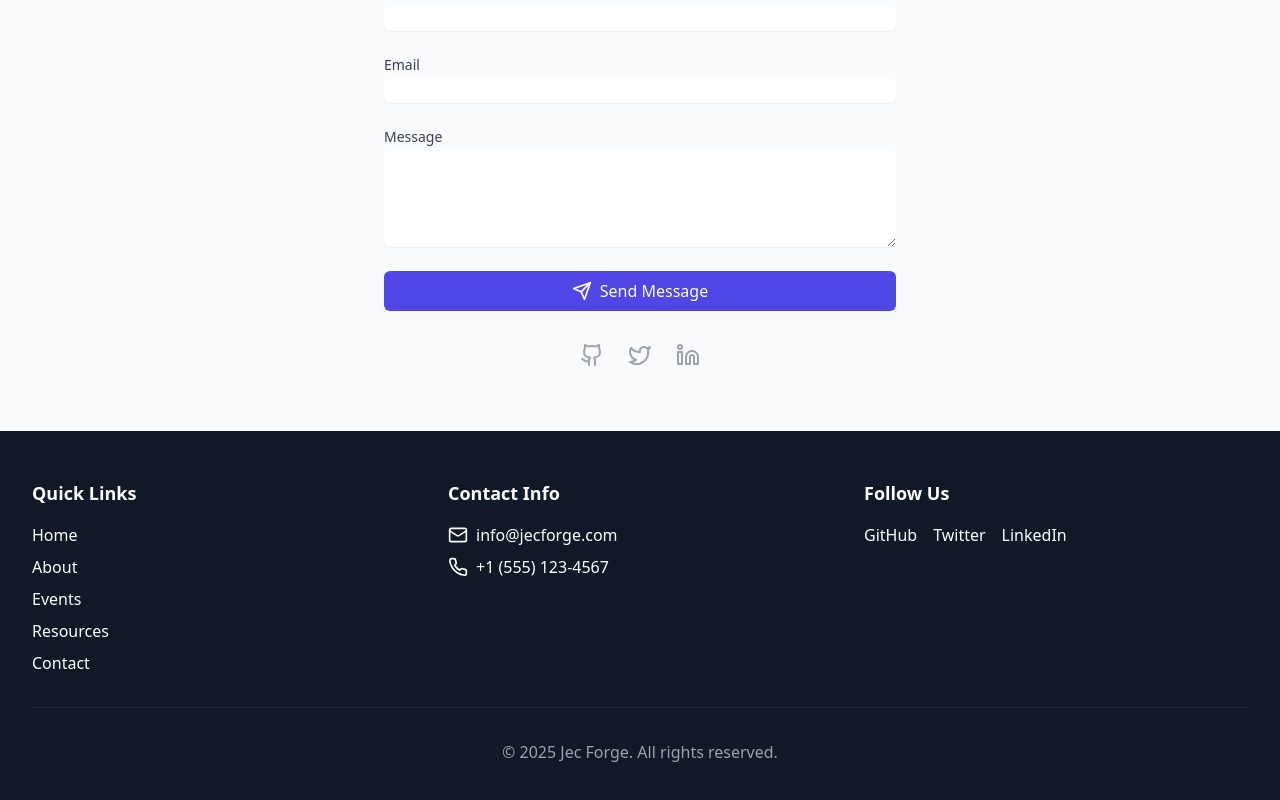
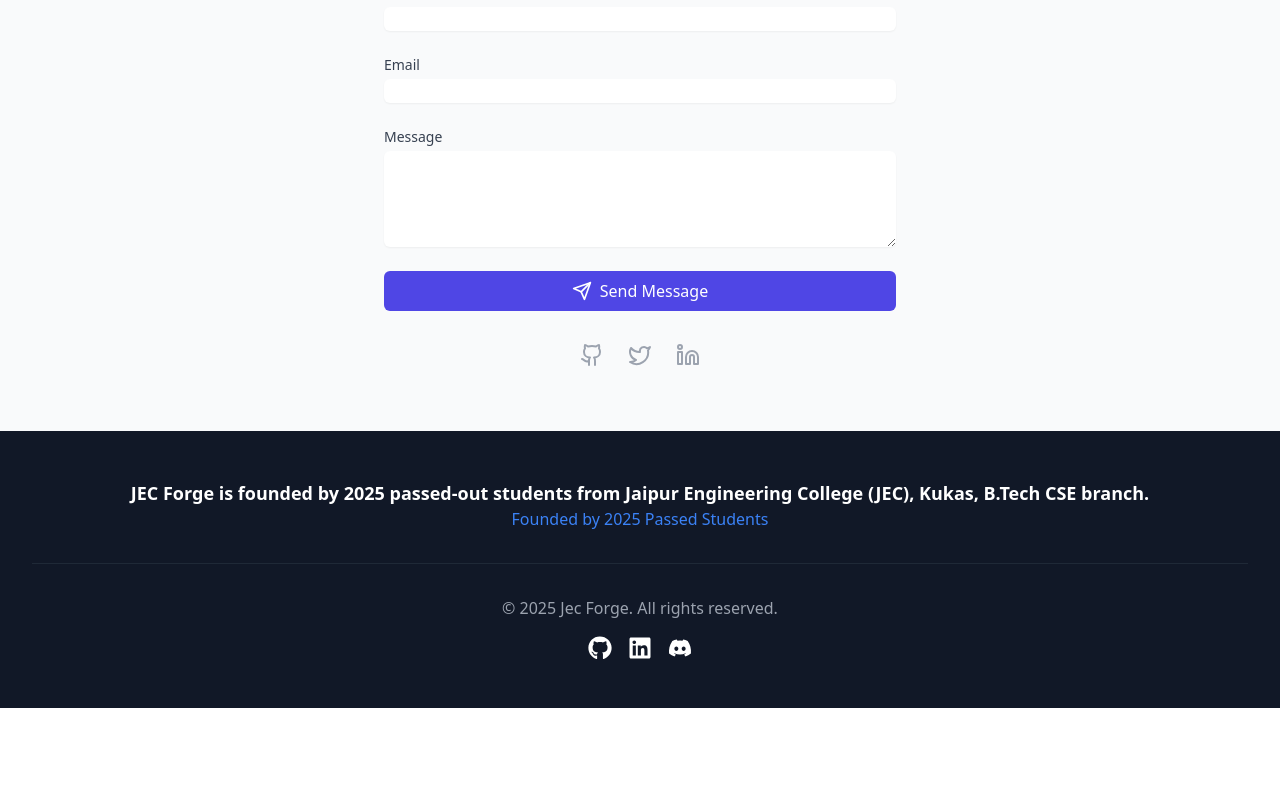
Before and after one commit to mdazfar2/Jec-Forge, a React (Vite) app: page / in a window 1280 px wide. Shown: the part 2571-3371 px from the top of the page. After the commit the page ends 3279 px from the top, so only its background shows below. Built offline with nearby package versions, Linux system fonts and the light colour scheme.

Commit message:
[Feat] Update attractive and conc Footer

```diff
--- a/src/components/Footer.tsx
+++ b/src/components/Footer.tsx
@@ -1,45 +1,32 @@
 import React from 'react';
 import { Mail, Phone } from 'lucide-react';
+import { FaGithub, FaLinkedin, FaDiscord } from 'react-icons/fa';
 
 export default function Footer() {
   return (
     <footer className="bg-gray-900 text-white">
       <div className="max-w-7xl mx-auto px-4 sm:px-6 lg:px-8 py-12">
-        <div className="grid grid-cols-1 md:grid-cols-3 gap-8">
-          <div>
-            <h3 className="text-lg font-semibold mb-4">Quick Links</h3>
-            <ul className="space-y-2">
-              <li><a href="#home" className="hover:text-indigo-400">Home</a></li>
-              <li><a href="#about" className="hover:text-indigo-400">About</a></li>
-              <li><a href="#events" className="hover:text-indigo-400">Events</a></li>
-              <li><a href="#resources" className="hover:text-indigo-400">Resources</a></li>
-              <li><a href="#contact" className="hover:text-indigo-400">Contact</a></li>
-            </ul>
-          </div>
-          <div>
-            <h3 className="text-lg font-semibold mb-4">Contact Info</h3>
-            <ul className="space-y-2">
-              <li className="flex items-center">
-                <Mail className="h-5 w-5 mr-2" />
-                info@jecforge.com
-              </li>
-              <li className="flex items-center">
-                <Phone className="h-5 w-5 mr-2" />
-                +1 (555) 123-4567
-              </li>
-            </ul>
-          </div>
-          <div>
-            <h3 className="text-lg font-semibold mb-4">Follow Us</h3>
-            <div className="flex space-x-4">
-              <a href="#" className="hover:text-indigo-400">GitHub</a>
-              <a href="#" className="hover:text-indigo-400">Twitter</a>
-              <a href="#" className="hover:text-indigo-400">LinkedIn</a>
-            </div>
-          </div>
+        <div className="text-center mb-8">
+          <p className="text-lg font-semibold">
+            JEC Forge is founded by 2025 passed-out students from Jaipur Engineering College (JEC), Kukas, B.Tech CSE branch.
+          </p>
+          <a href="/contributors" className="text-blue-500 hover:underline">
+            Founded by 2025 Passed Students
+          </a>
         </div>
         <div className="mt-8 pt-8 border-t border-gray-800 text-center">
           <p className="text-gray-400">© {new Date().getFullYear()} Jec Forge. All rights reserved.</p>
+          <div className="flex justify-center space-x-4 mt-4">
+            <a href="https://github.com" className="hover:text-indigo-400">
+              <FaGithub className="h-6 w-6" />
+            </a>
+            <a href="https://linkedin.com" className="hover:text-indigo-400">
+              <FaLinkedin className="h-6 w-6" />
+            </a>
+            <a href="https://discord.com" className="hover:text-indigo-400">
+              <FaDiscord className="h-6 w-6" />
+            </a>
+          </div>
         </div>
       </div>
     </footer>
```
